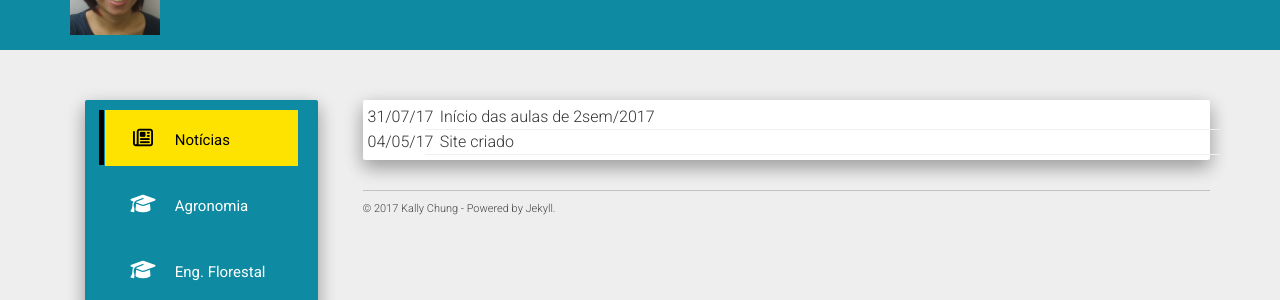
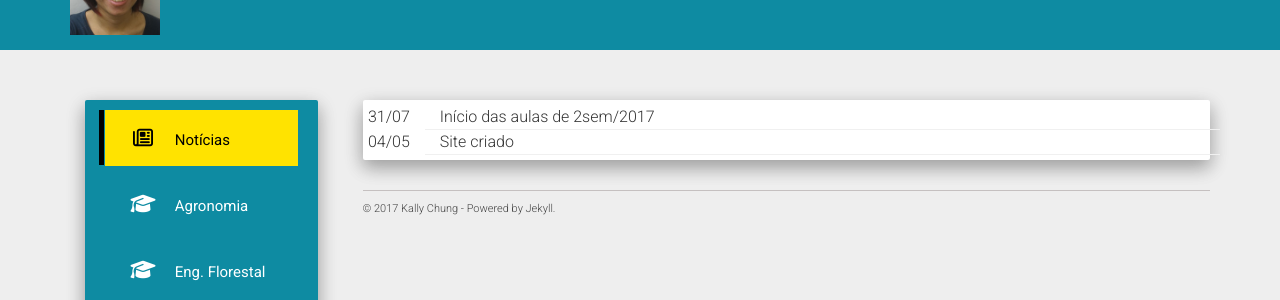
Before and after one commit to chunggnuhc/chunggnuhc.github.io, a Jekyll site: the page built from index.html, in a window 1280 px wide. Shown: the part 135-435 px from the top of the page. Built offline with Jekyll 4.4.1, drawn with Linux system fonts in a browser that asks for light colours; nearby versions of some CDN libraries.

Commit message:
Update index.html

```diff
--- a/index.html
+++ b/index.html
@@ -8,7 +8,7 @@ title: Últimas notícias
   {% for noticia in noticias %}
   {% if noticia.data != lastdate %}
   <div class="col-xs-3 col-sm-1 text-right">
-    {{ noticia.data | date: "%d/%m/%y" }}
+    {{ noticia.data | date: "%d/%m" }}
   </div>
   {% else %}
   <div class="col-xs-3 col-sm-1 text-right">
```
